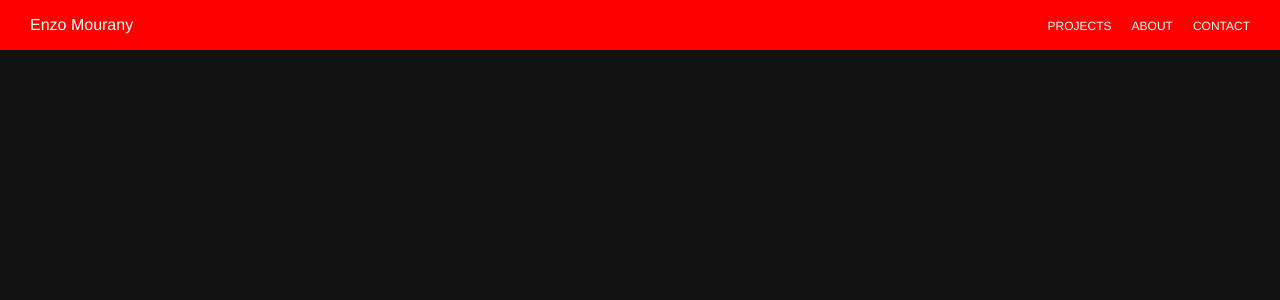
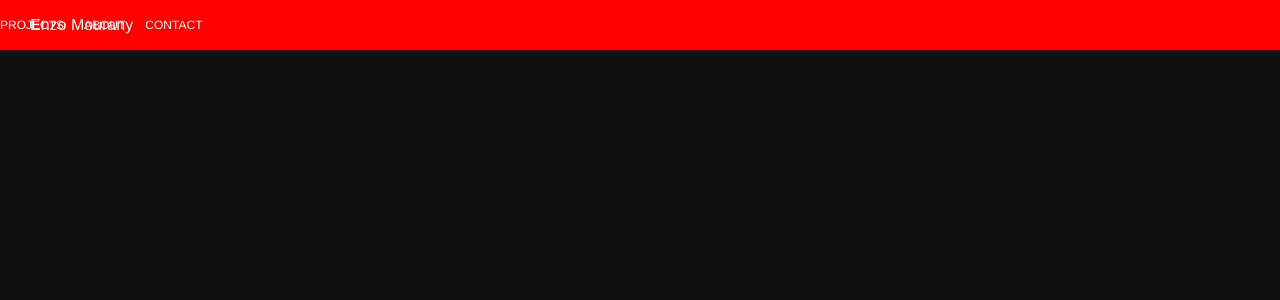
Before and after one commit to enzo-mourany/portfolio, a Next.js app: page /Topbar in a window 1280 px wide. Shown: the top 300 px of the page. Built offline with nearby package versions, Linux system fonts and the light colour scheme.

Commit message:
added new hamburger menu

```diff
--- a/pages/Topbar.jsx
+++ b/pages/Topbar.jsx
@@ -8,31 +8,17 @@ export default function Topbar({
 }) {
     return (
         <div className={styles.topbar}>
-            <div className={styles.left}>
-                <a href='#'>Enzo Mourany</a>
-            </div>
-            <div className={styles.right}>
-                <ul className={styles.nav_items}>
-                    <li>
-                        <Link href='/Projects'>
-                            <a>PROJECTS</a>
-                        </Link>
-                    </li>
-                    <li>
-                        <Link href='/AboutPage'>
-                            <a>ABOUT</a>
-                        </Link>
-                    </li>
-                    <li>
-                        <div className={styles.contactLink} onClick={() => setContactPageOpen(!contactPageOpen)}>
-                            <a>CONTACT</a>
-                        </div>
-                    </li>
-                </ul>
+            <a className={styles.nav_logo} href='#'>Enzo Mourany</a>
+                <div className={styles.nav_items}>
+                    <a className={styles.item}>PROJECTS</a>
+                    <a className={styles.item}>ABOUT</a>
+                    <div className={styles.item} onClick={() => setContactPageOpen(!contactPageOpen)}>
+                        <a>CONTACT</a>
+                    </div>
+                </div>
                 <div className={styles.nav_toggle}>
                     <div className={styles.bar}></div>
                 </div>
-            </div>
         </div>
     );
 }
--- a/styles/topbar.module.scss
+++ b/styles/topbar.module.scss
@@ -2,52 +2,76 @@
 @import '../styles/responsive.module.scss';
 .topbar {
     display: flex;
-    flex-direction: row;
     justify-content: space-between;
-    position: fixed;
-    width: 100vw;
+    align-items: center;
     height: 50px;
     background-color: red;
-    .left {
-        display: flex;
-        align-items: center;
-        width: 100%;
-        a {
+    .nav_logo {
         font-family: PP, helvetica, arial, sans-serif;
         color: #fff;
         font-size: 16px;
         font-weight: 300;
         margin-left: 30px;
+
     }
-    }
-    .right {
-        width: 100%;
-        display: flex;
-        flex-direction: row;
-        justify-content: flex-end;
-        align-items: center;
     .nav_items {
         display: flex;
         flex-direction: row;
         list-style: none;
+        position: absolute;
         justify-content: flex-end;
         margin-right: 30px;
         gap: 20px;
-            @include miniTablet {
+        @include mobile {
+            position: absolute;
+            top: 60px;
+            display: flex;
             flex-direction: column;
-                justify-content: center;
-                align-items: center;
+            background-color: #111111;
+            left: 0;
+            width: 100%;
+            height: 100%;
         }
-            li {
-                a {
+        .item {
             color: #fff;
             font-family: PP, helvetica, arial, sans-serif;
             font-weight: 40;
             font-size: 12px;
         }
+        .nav_toggle {
+            display: none;
+            @include mobile {
+                display: flex;
+                width: 50px;
+                height: 50px;
+                align-items: center;
+                justify-content: center;
+                cursor: pointer;
+                .bar {
+                    position: relative;
+                    width: 32px;
+                    height: 2px;
+                    background-color: #fff;
+                }
+                .bar::before, .bar::after {
+                    content: "";
+                    position: absolute;
+                    height: 2px;
+                    background-color: #fff;
+                    border-radius: 2px;
+                    transition: all .45s ease-in-out;
+                }
+                .bar::before {
+                    width: 25px;
+                    transform: translateY(-8px);
+                    right: 0;
+                }
+                .bar::after {
+                    width: 32px;
+                    transform: translateY(8px);
                 }
             }
-
+        }
         @include miniTablet {
             height: 100vh;
             justify-content: center;
```
Lines whose indentation alone changed are shown as unchanged.
